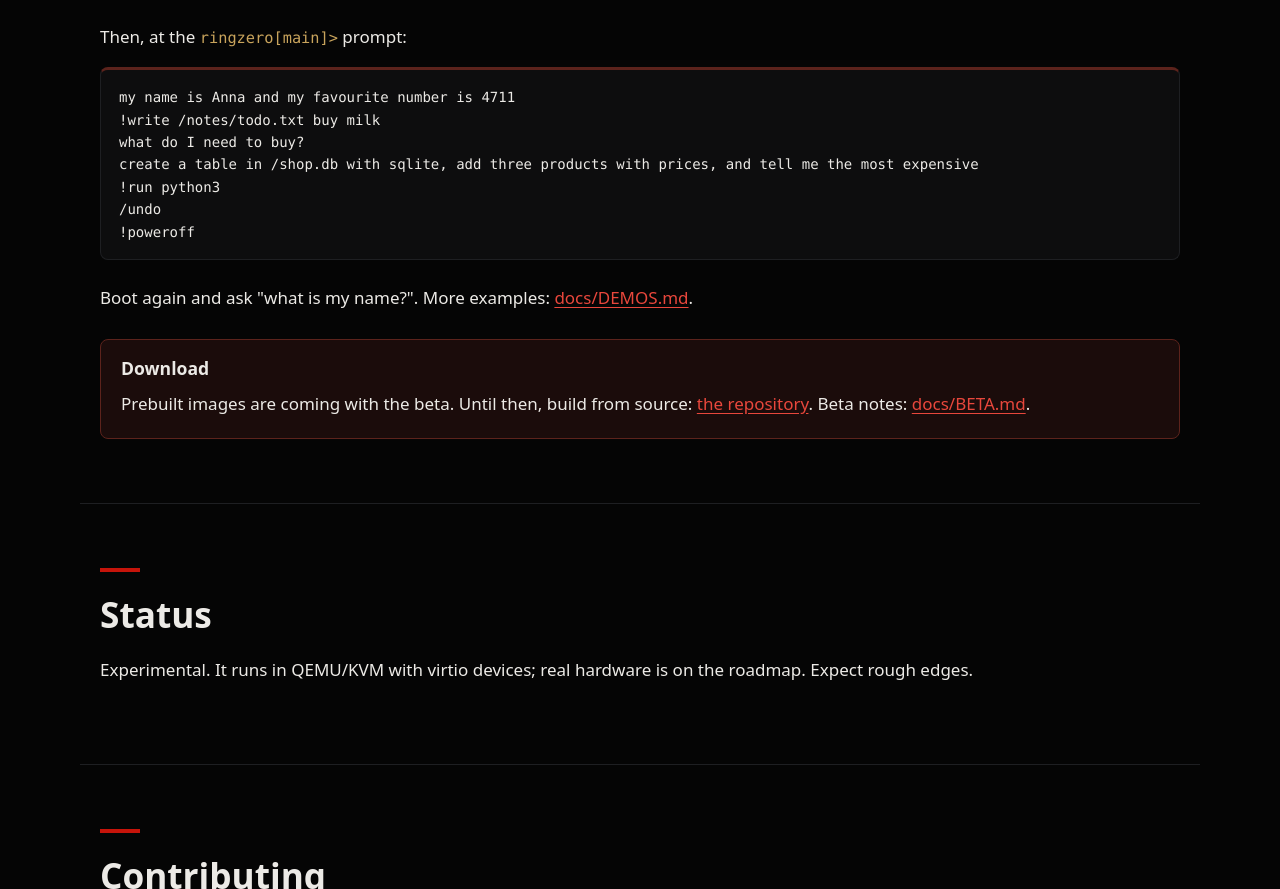
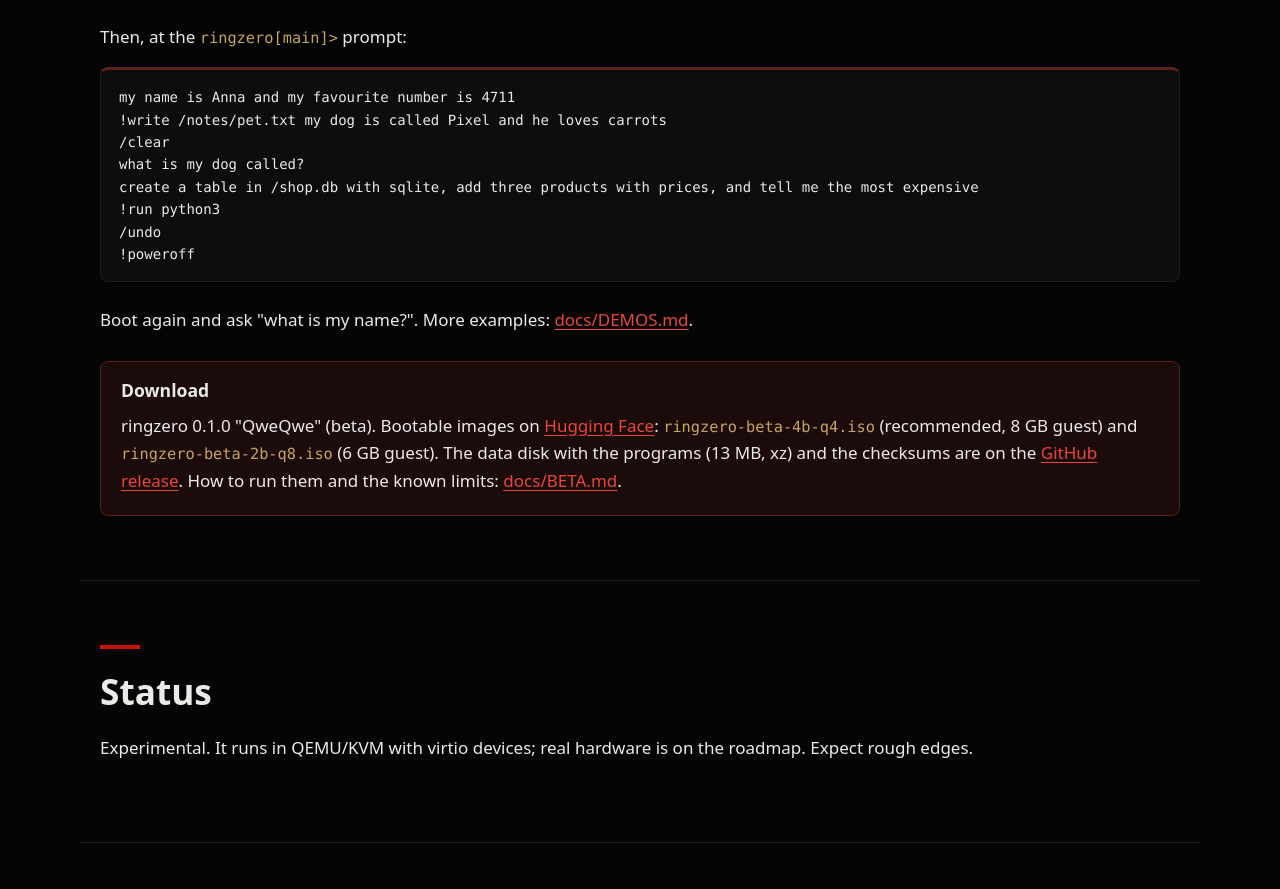
Before and after one commit to tcsenpai/ringzero, a plain HTML site: page site/index.html in a window 1280 px wide. Shown: the part 5352-6241 px from the top of the page. Drawn offline with Linux system fonts and the light colour scheme.

Commit message:
docs: download links for 0.1.0 QweQwe (beta), try-it example that recalls, F8 noted

```diff
--- a/site/index.html
+++ b/site/index.html
@@ -201,8 +201,9 @@ make run-local MODEL=4b QUANT=q4 <span class="d"># boot it in a QEMU window</spa
   <p>Then, at the <code>ringzero[main]&gt;</code> prompt:</p>
   <figure class="term">
 <pre><code>my name is Anna and my favourite number is 4711
-!write /notes/todo.txt buy milk
-what do I need to buy?
+!write /notes/pet.txt my dog is called Pixel and he loves carrots
+/clear
+what is my dog called?
 create a table in /shop.db with sqlite, add three products with prices, and tell me the most expensive
 !run python3
 /undo
@@ -212,9 +213,12 @@ create a table in /shop.db with sqlite, add three products with prices, and tell
     <a href="https://github.com/tcsenpai/ringzero/blob/main/docs/DEMOS.md">docs/DEMOS.md</a>.</p>
   <div class="callout">
     <h3>Download</h3>
-    <p>Prebuilt images are coming with the beta. Until then, build from source:
-      <a href="https://github.com/tcsenpai/ringzero">the repository</a>. Beta notes:
-      <a href="https://github.com/tcsenpai/ringzero/blob/main/docs/BETA.md">docs/BETA.md</a>.</p>
+    <p>ringzero 0.1.0 "QweQwe" (beta). Bootable images on
+      <a href="https://huggingface.co/Pleistocene/ringzero">Hugging Face</a>: <code>ringzero-beta-4b-q4.iso</code>
+      (recommended, 8 GB guest) and <code>ringzero-beta-2b-q8.iso</code> (6 GB guest). The data disk with the programs
+      (13 MB, xz) and the checksums are on the
+      <a href="https://github.com/tcsenpai/ringzero/releases/tag/v0.1.0-beta">GitHub release</a>. How to run them and
+      the known limits: <a href="https://github.com/tcsenpai/ringzero/blob/main/docs/BETA.md">docs/BETA.md</a>.</p>
   </div>
 </section>
 
```
Also changed, not shown: 2 other files.
